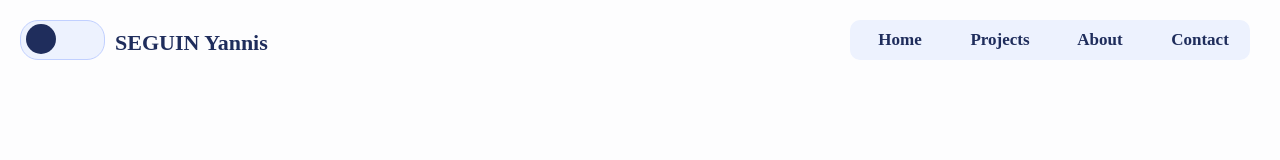
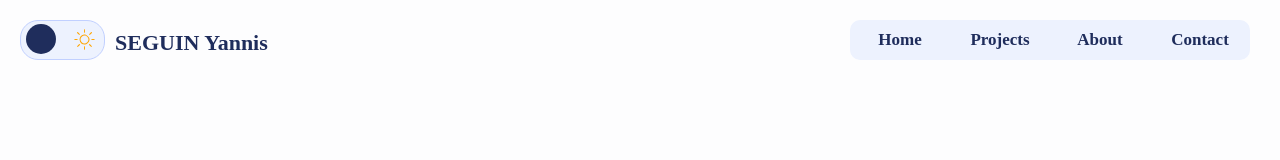
Before and after one commit to Youvataque/_Portfolio, a React (Create React App) app: page / in a window 1280 px wide. Shown: the top 160 px of the page. Built offline with nearby package versions, Linux system fonts and the light colour scheme.

Commit message:
fin du switcher

```diff
--- a/src/css/component.css
+++ b/src/css/component.css
@@ -73,6 +73,22 @@
 
 }
 
+.slider:after {
+  position: absolute;
+  content: "";
+  width: 25px;
+  height: 25px;
+  right: 7.5px;
+  bottom: 7.5px;
+  background-image: url('../svg/sun.svg');
+  background-size: cover;
+}
+
 input:checked + .slider::before {
   transform: translateX(43px);
 }
+input:checked + .slider::after {
+  transform: translateX(-42.5px);
+  background-image: url('../svg/moon.svg');
+
+}
```
Also changed, not shown: src/svg/moon.svg (added), src/svg/sun.svg (added).
